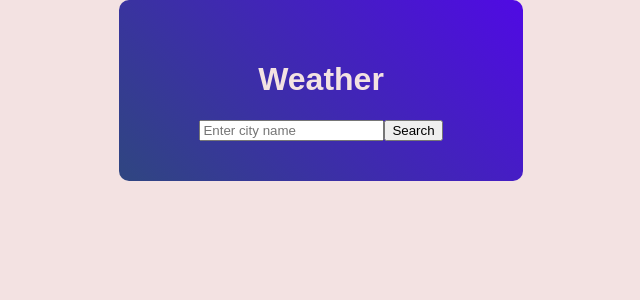
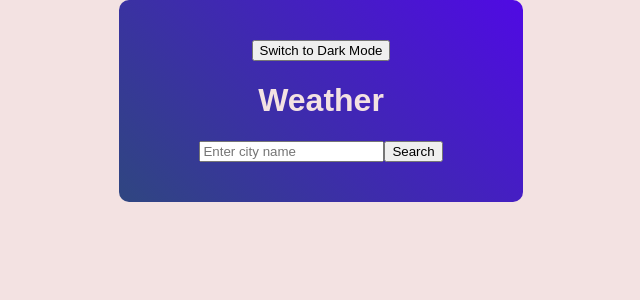
Before and after one commit to LenaM777/weather-app-react, a React (Vite) app: page / in a window 1280 px wide. Shown: the top 300 px of the page, without its empty margins (359-999 px from the left). Built offline with nearby package versions, Linux system fonts and the light colour scheme; no server answers.

Commit message:
feat: Add theme state and toggle function in App component

```diff
--- a/src/App.jsx
+++ b/src/App.jsx
@@ -8,6 +8,12 @@ const App = () => {
   const [weatherData, setWeatherData] = useState(null);
   const [isLoading, setIsLoading] = useState(false);
   const [error, setError] = useState(null);
+
+  const [theme, setTheme] = useState(() => {
+    const savedTheme = localStorage.getItem("theme");
+
+    return savedTheme || "light";
+  });
 
   const handleSearch = async (city) => {
     setIsLoading(true);
@@ -24,8 +30,16 @@ const App = () => {
     }
   };
 
+  const toggleTheme = () => {
+    setTheme((prevTheme) => (prevTheme === "light" ? "dark" : "light"));
+  };
+
   return (
     <div className="app">
+      <button onClick={toggleTheme} className="theme-toggle">
+        Switch to {theme === "light" ? "Dark" : "Light"} Mode
+      </button>
+
       <h1>Weather</h1>
       <SearchBar onSearch={handleSearch} />
       {isLoading && <p>Loading...</p>}
```
